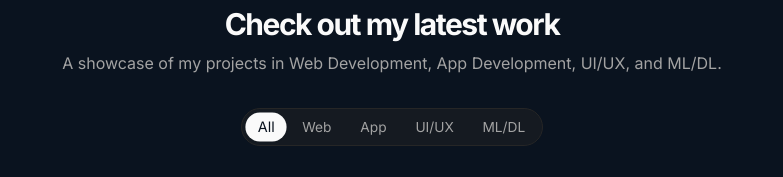
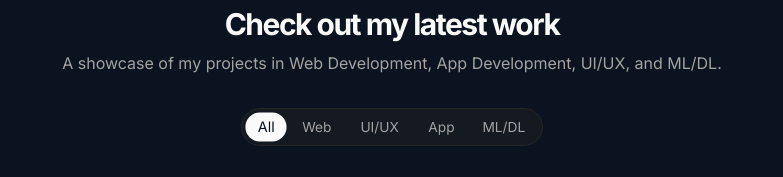
Before and after one commit to azharanggakusuma/portfolio-next, a Next.js app: page / in a window 1280 px wide. Shown: the part 5354-5531 px from the top of the page, without its empty margins (248-1031 px from the left). Built offline with nearby package versions, Linux system fonts and the light colour scheme.

Commit message:
main: Updated

```diff
--- a/src/app/page.tsx
+++ b/src/app/page.tsx
@@ -302,8 +302,8 @@ export default function Page() {
                 {[
                   { value: "all", label: "All" },
                   { value: "web", label: "Web" },
+                  { value: "ui/ux", label: "UI/UX" },
                   { value: "app", label: "App" },
-                  { value: "ui/ux", label: "UI/UX" },
                   { value: "ml/dl", label: "ML/DL" },
                 ].map((tab) => {
                   const active = filter === tab.value;
```
